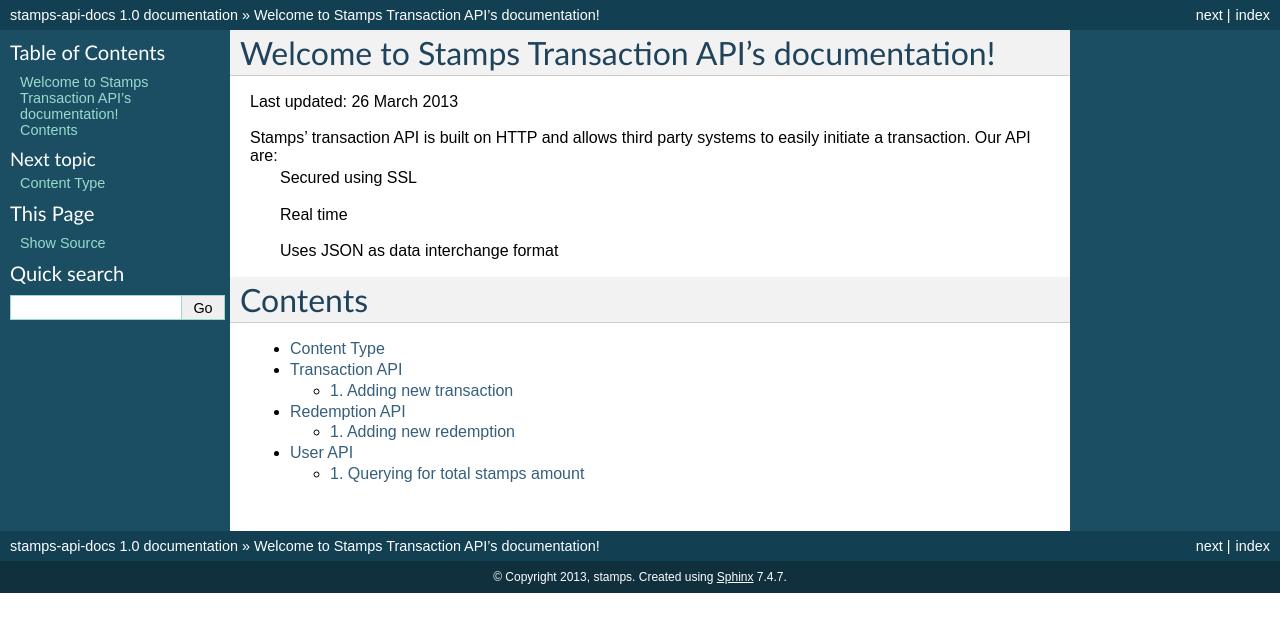
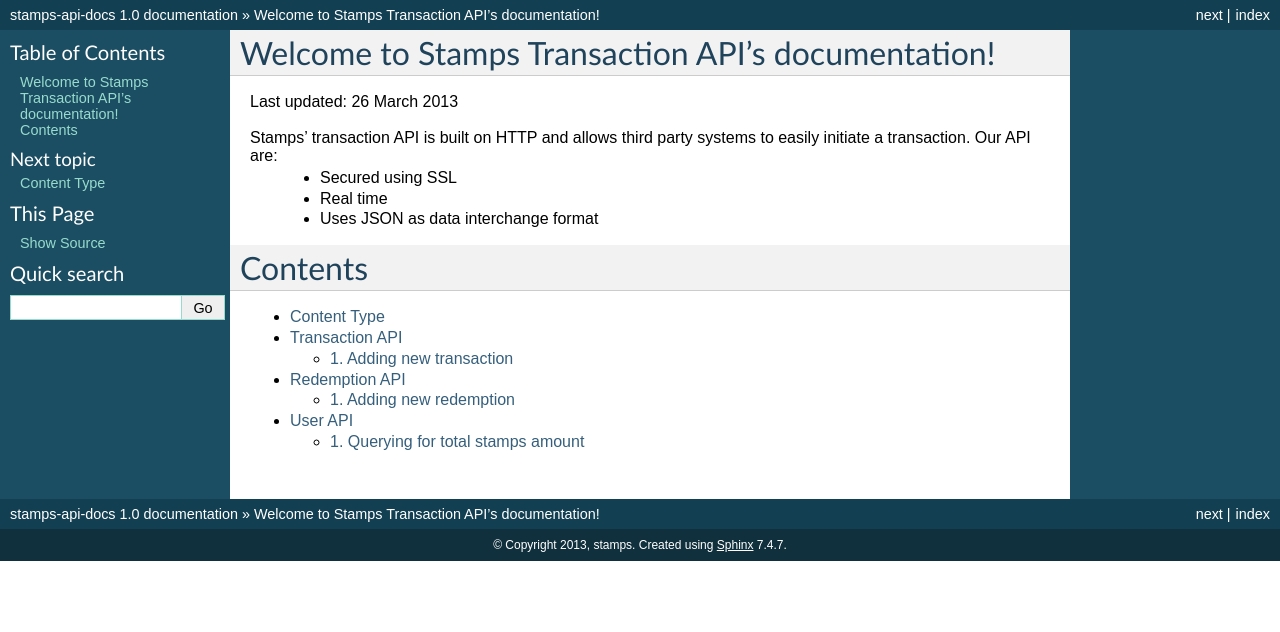
Before and after one commit to ui/stamps-api-docs, a Sphinx documentation site: the page built from source/index.rst, in a window 1280 px wide. Shown: the top 632 px of the page. Built offline with Sphinx 7.4.7, drawn with Linux system fonts in a browser that asks for light colours.

```diff
--- a/source/index.rst
+++ b/source/index.rst
@@ -4,15 +4,13 @@
    contain the root `toctree` directive.
 
 Welcome to Stamps Transaction API's documentation!
-===========================================
+===================================================
 Last updated: 26 March 2013
 
 Stamps’ transaction API is built on HTTP and allows third party systems to easily initiate a transaction. Our API are:
-    Secured using SSL
-
-    Real time
-
-    Uses JSON as data interchange format
+    - Secured using SSL
+    - Real time
+    - Uses JSON as data interchange format
 
 Contents
 ==================
```
